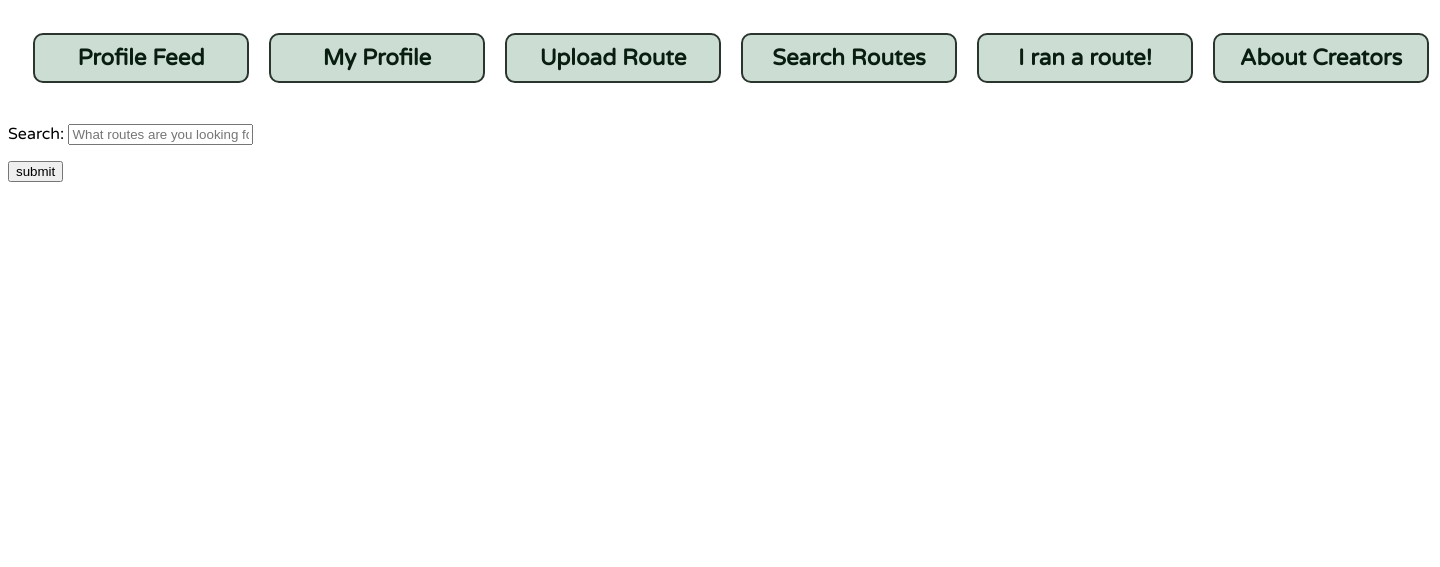
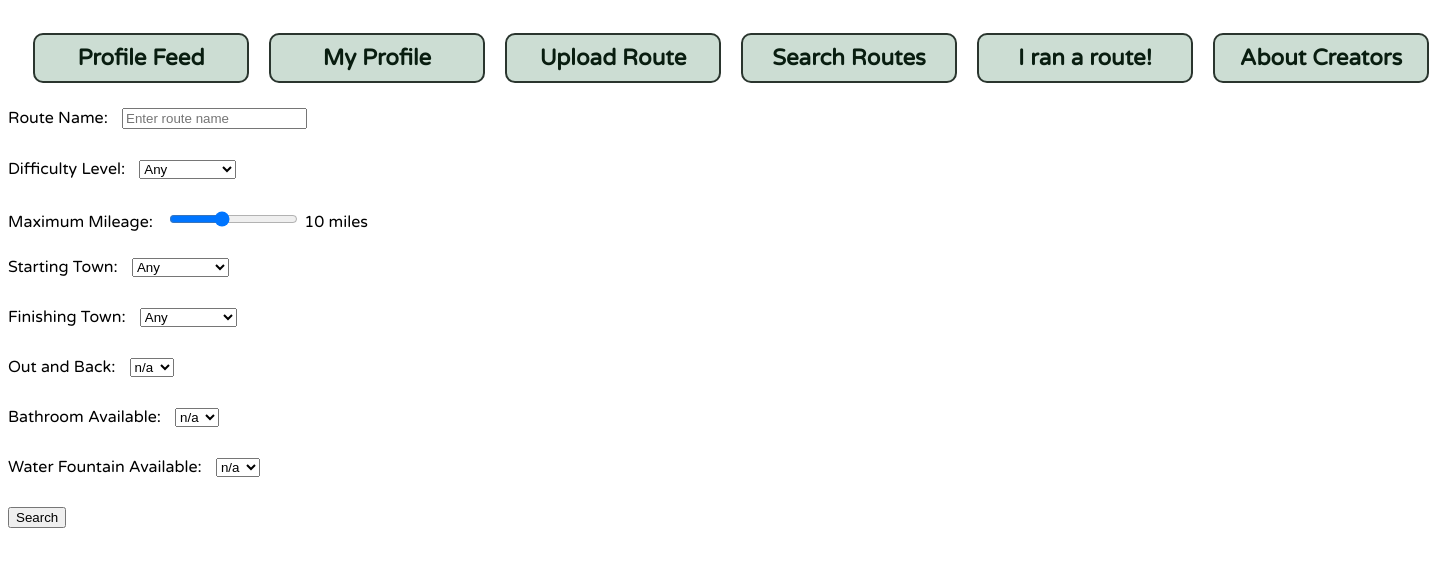
Before and after one commit to Yuneydy/RouteScout, a Flask app: page /routeSearch/ in a window 1440 px wide. Shown: the top 567 px of the page. Run offline with Flask 3, Linux system fonts and the light colour scheme.

Commit message:
route Search

```diff
--- a/static/style.css
+++ b/static/style.css
@@ -117,3 +117,14 @@ a {
     padding: 20px;
     border-radius: 10px;
 }
+
+.filter-section {
+    margin-bottom: 20px;
+}
+.filter-section label {
+    margin-right: 10px;
+}
+.filter-section input,
+.filter-section select {
+    margin-bottom: 10px;
+}
--- a/templates/routeSearch.html
+++ b/templates/routeSearch.html
@@ -4,9 +4,100 @@
 
 
 <form method="post" action="/routeSearch">
-    <p><label> Search:</label> <input type="text" required name="query" placeholder="What routes are you looking for?"></p>
+    <script>
+        function updateMileageValue(value) {
+            document.getElementById('mileageValue').textContent = value;
+        }
+    </script>
+        <form id="filterForm">
+            <!-- Filter Section -->
+            <div class="filter-section">
+                <label for="name">Route Name:</label>
+                <input type="text" id="name" name="name" placeholder="Enter route name">
+            </div>
 
-    <input type="submit" value="submit">
+            <div class="filter-section">
+                <label for="level">Difficulty Level:</label>
+                <select id="level" name="level">
+                    <option value="">Any</option>
+                    <option value="Beginner">Beginner</option>
+                    <option value="Intermediate">Intermediate</option>
+                    <option value="Advanced">Advanced</option>
+                </select>
+            </div>
+
+            <div class="filter-section">
+                <label>Maximum Mileage:</label>
+                <input type="range" id="mileage" name="mileage" min="0" max="25" value="10" oninput="updateMileageValue(this.value)">
+                <span id="mileageValue">10</span> miles
+            </div>
+
+            <div class="filter-section">
+                <label>Starting Town:</label>
+                <select id="starting_town" name="starting_town">
+                    <option value="">Any</option>
+                    <option value="Newton">Newton</option>
+                    <option value="Cambridge">Cambridge</option>
+                    <option value="Wellesley">Wellesley</option>
+                    <option value="Boston">Boston</option>
+                    <option value="Framingham">Framingham</option>
+                    <option value="Natick">Natick</option>
+                    <option value="Waltham">Waltham</option>
+                    <option value="Somerville">Somerville</option>
+                    <option value="Brookline">Brookline</option>
+                    <option value="Medford">Medford</option>
+                    <option value="Malden">Malden</option>
+                    <option value="Revere">Revere</option>
+                </select>
+            </div>
+
+            <div class="filter-section">
+                <label for="finishing_town">Finishing Town:</label>
+                <select id="finishing_town" name="finishing_town">
+                    <option value="">Any</option>
+                    <option value="Newton">Newton</option>
+                    <option value="Cambridge">Cambridge</option>
+                    <option value="Wellesley">Wellesley</option>
+                    <option value="Boston">Boston</option>
+                    <option value="Framingham">Framingham</option>
+                    <option value="Natick">Natick</option>
+                    <option value="Waltham">Waltham</option>
+                    <option value="Somerville">Somerville</option>
+                    <option value="Brookline">Brookline</option>
+                    <option value="Medford">Medford</option>
+                    <option value="Malden">Malden</option>
+                    <option value="Revere">Revere</option>
+                </select>
+            </div>
+
+            <div class="filter-section">
+                <label for="out_and_back">Out and Back:</label>
+                <select id="out_and_back" name="out_and_back">
+                    <option value="">n/a</option>
+                    <option value="yes">Yes</option>
+                    <option value="no">No</option>
+                </select>
+            </div>
+
+            <div class="filter-section">
+                <label>Bathroom Available:</label>
+                <select id="bathroom" name="bathroom">
+                    <option value="">n/a</option>
+                    <option value="yes">Yes</option>
+                    <option value="no">No</option>
+                </select>
+            </div>
+
+            <div class="filter-section">
+                <label>Water Fountain Available:</label>
+                <select id="water_fountain" name="water_fountain">
+                    <option value="">n/a</option>
+                    <option value="yes">Yes</option>
+                    <option value="no">No</option>
+                </select>
+            </div>
+
+            <button type="submit">Search</button>
 </form>
 
 {% endblock %}
```
